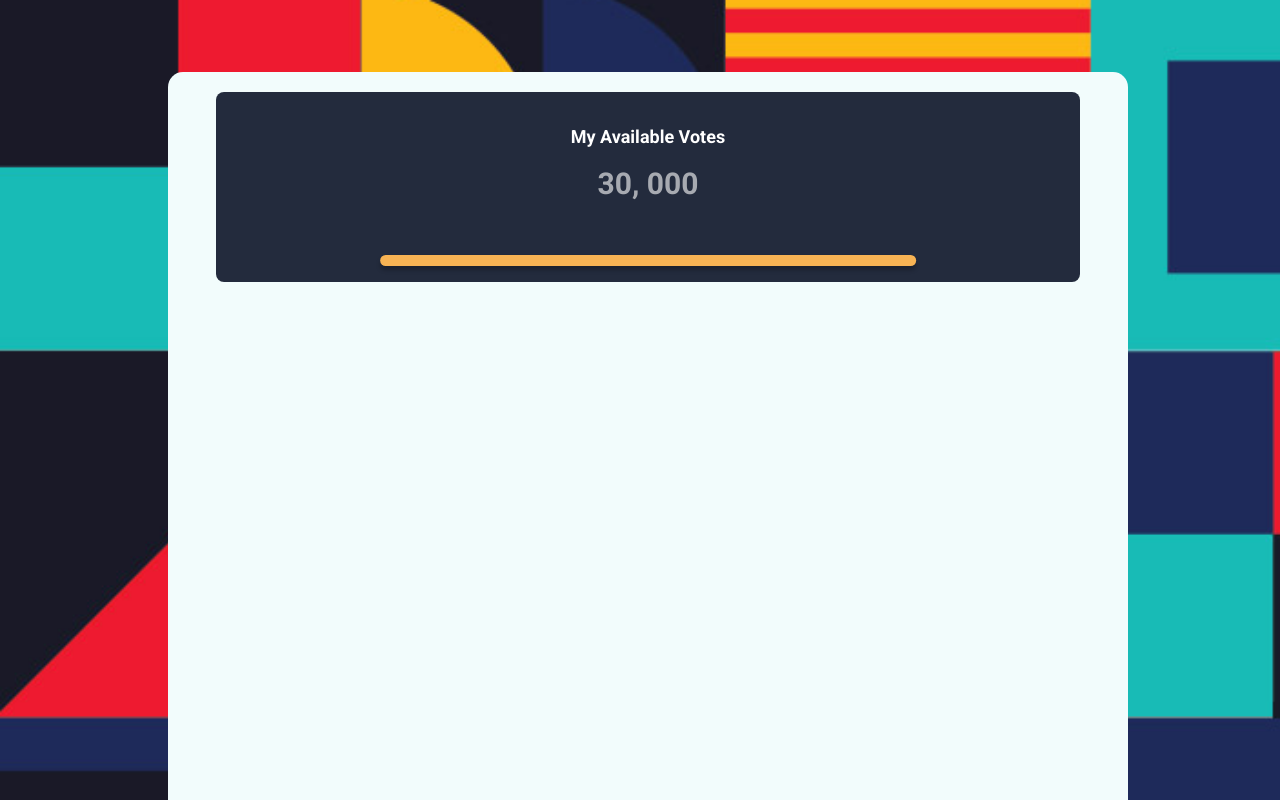
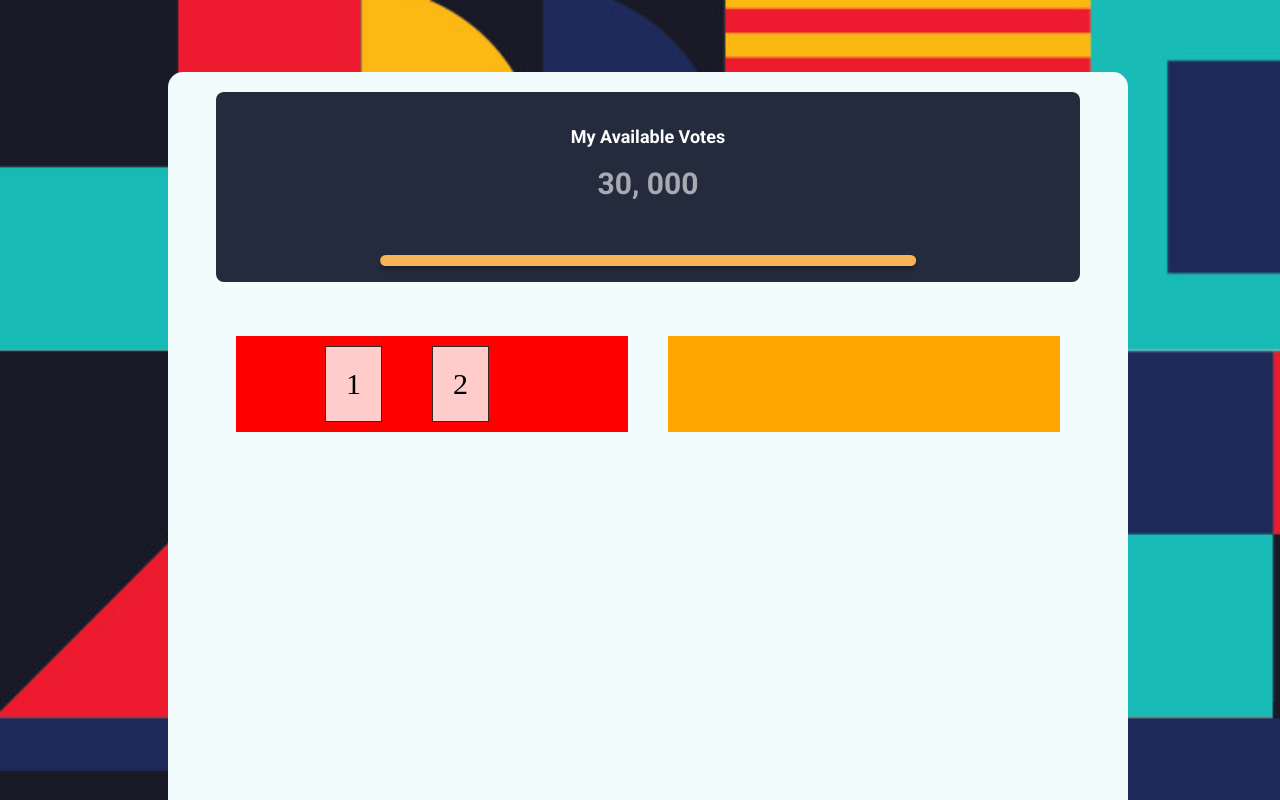
Before and after one commit to femakin/Voting-System, a plain HTML site: page index.html in a window 1280 px wide. Shown: the top 800 px of the page. Drawn offline with Linux system fonts and the light colour scheme.

Commit message:
Updated the flex box

```diff
--- a/index.html
+++ b/index.html
@@ -13,7 +13,29 @@
           <h3 class="header_title">My Available Votes</h3>
           <h6 class="header_vote_number">30, 000</h6>
           <div class="progress_bar"></div>
+
+          <div>
+            <div class="grid2x2">
+                <div class="box box1"><div class="content">  <div class="grid-container">
+                    <div class="grid-item">1</div>
+                    <div class="grid-item">2  </div>
+                  </div>                   </div></div>
+
+
+
+
+
+
+
+                <div class="box box2"><div class="content"></div></div>
+                <div class="box box3"><div class="content"></div></div>
+                <div class="box box4"><div class="content"></div></div>
+                <div class="box box5"><div class="content"></div></div>
+                <div class="box box6"><div class="content"></div></div>
+            </div>
+
+
         </div>
-      </div>
+
 </body>
 </html>
--- a/style.css
+++ b/style.css
@@ -67,3 +67,50 @@ body {
 	border-radius: 22px;
 	transform: translateX(-50%);
 }
+
+.grid2x2 {
+  min-height: 100%;
+  display: flex;
+  flex-wrap: wrap;
+  flex-direction: row;
+  margin: 50px auto;
+}
+
+.grid2x2 > div {
+  display: flex;
+  flex-basis: calc(50% - 40px);
+  justify-content: center;
+  flex-direction: column;
+}
+
+.grid2x2 > div > div {
+  display: flex;
+  justify-content: center;
+  flex-direction: row;
+}
+
+
+.box { margin: 20px; }
+.box1 { background-color: red; }
+.box2 { background-color: orange; }
+.box3 { background-color: purple; }
+.box4 { background-color: grey; }
+.box5 { background-color: green; }
+.box6 {background-color: hotpink;}
+
+.grid-container {
+  display: grid;
+  grid-gap: 50px;
+  grid-template-columns: auto auto auto;
+  background-color: red;
+  padding: 10px;
+}
+
+
+.grid-item {
+  background-color: rgba(255, 255, 255, 0.8);
+  border: 1px solid rgba(0, 0, 0, 0.8);
+  padding: 20px;
+  font-size: 30px;
+  text-align: center;
+}
```
